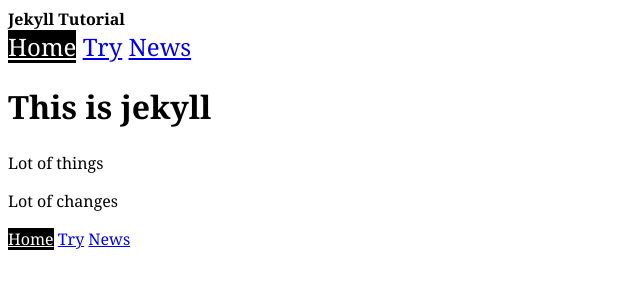
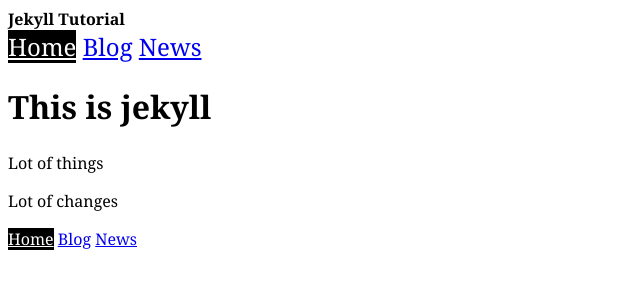
Before and after one commit to vickyhaw94/use-jekyll, a Jekyll site: the page built from index.html, in a window 1280 px wide. Shown: the top 300 px of the page, without its empty margins (0-640 px from the left). Built offline with Jekyll 4.4.1, drawn with Linux system fonts in a browser that asks for light colours.

Commit message:
22 putting pages inside folders

```diff
--- a/_includes/nav.html
+++ b/_includes/nav.html
@@ -1,7 +1,7 @@
 <nav>
 	<ul class="nav {{include.navclass}}">
 		<li><a href="{{site.baseurl}}/" class="{% if page.url == '/' %}current{% endif %}">Home</a></li>
-		<li><a href="{{site.baseurl}}/try.html" class="{% if page.url == '/try.html' %}current{% endif %}">Try</a></li>
+		<li><a href="{{site.baseurl}}/blog/" class="{% if page.url contains '/blog' %}current{% endif %}">Blog</a></li>
 		<li><a href="{{site.baseurl}}/new.html" class="{% if page.url contains 'new' or page.url contains 'second' %}current{% endif %}">News</a></li>
 	</ul>
 </nav>
--- /dev/null
+++ b/blog/index.html
@@ -0,0 +1,5 @@
+---
+layout: default
+---
+
+<h1>This is blog</h1>
```
